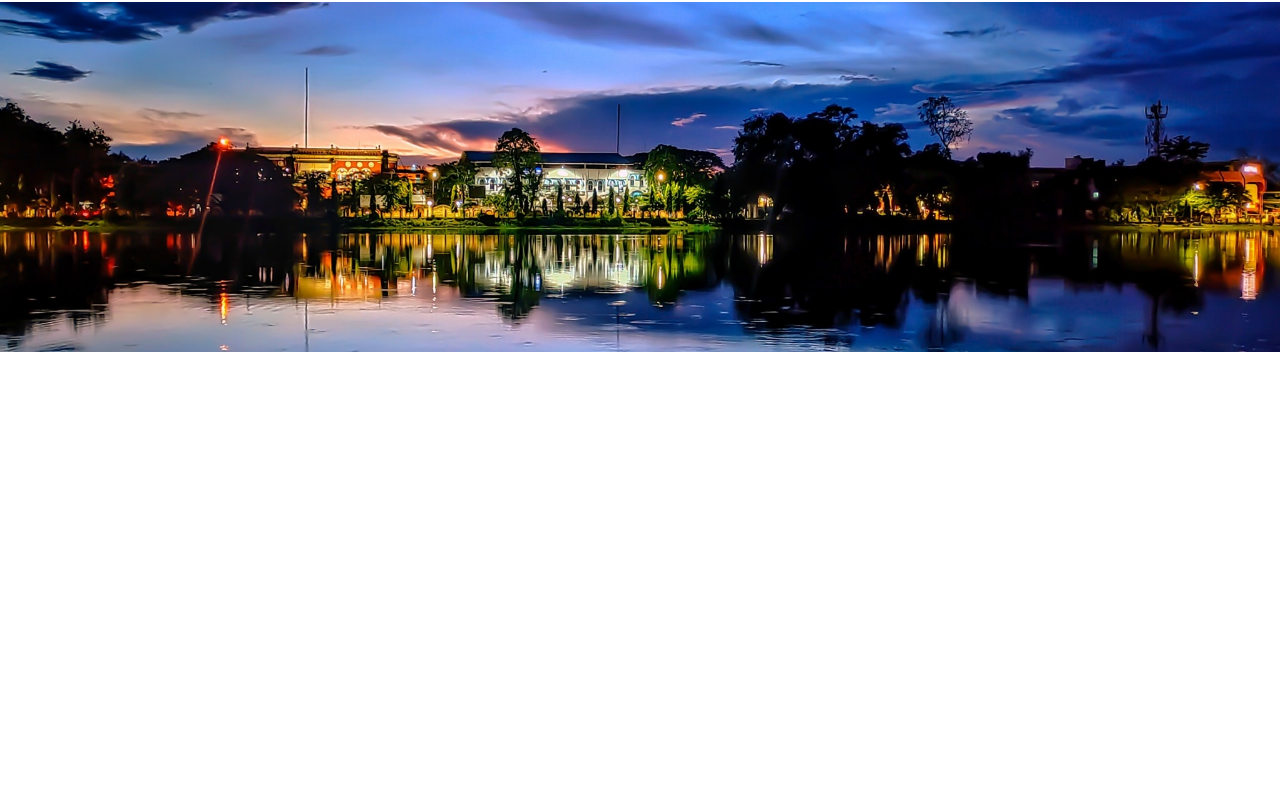
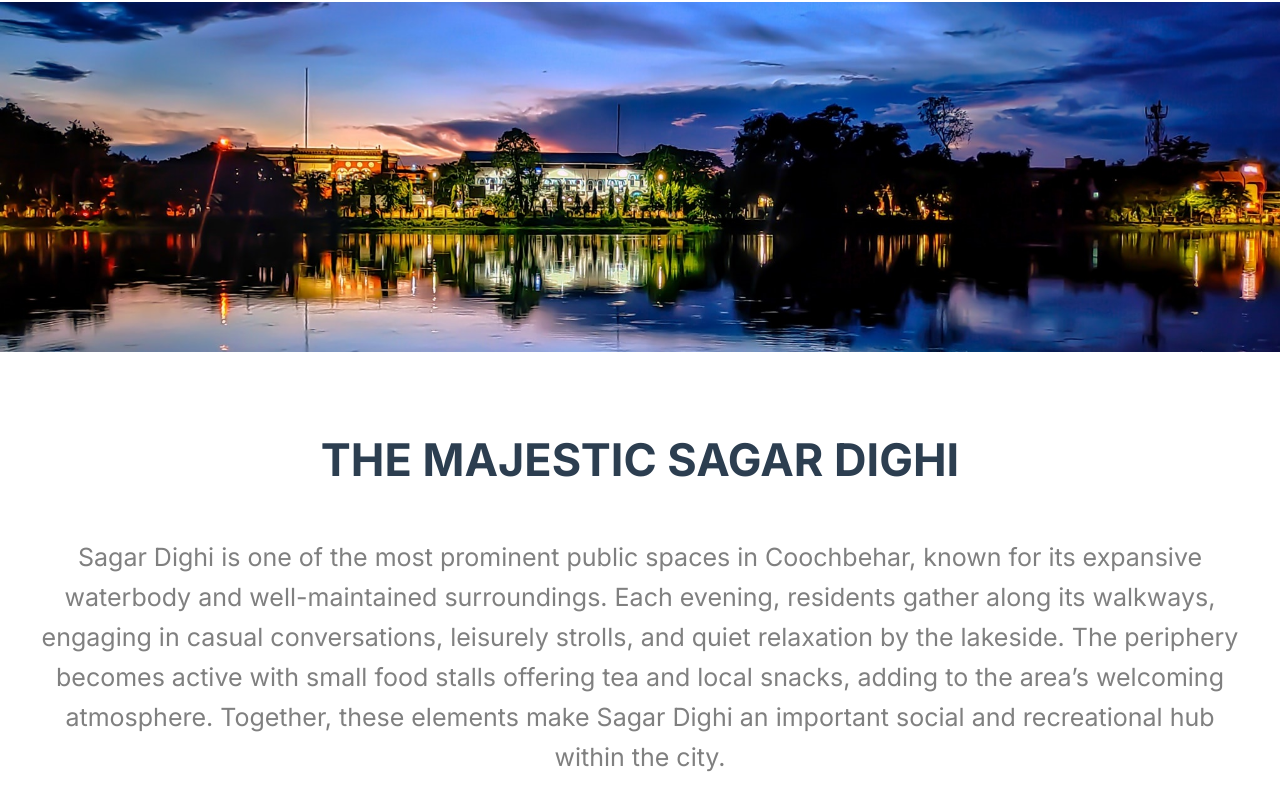
Before and after one commit to abk2191/coochbehar, a React (Vite) app: page / in a window 1280 px wide. Shown: the part 1063-1870 px from the top of the page. Before the commit the page ends 1435 px from the top, so only its background shows below. Built offline with nearby package versions, Linux system fonts and the light colour scheme; a web font is replaced by a local one.

Commit message:
Added new features

```diff
--- a/src/SecondBanner.jsx
+++ b/src/SecondBanner.jsx
@@ -7,6 +7,19 @@ function SecondBanner() {
           alt="sagar-dighi"
           className="second-banner-image"
         />
+        <div className="sagar-dighi-desc-div">
+          <h2>THE MAJESTIC SAGAR DIGHI</h2>
+          <p>
+            Sagar Dighi is one of the most prominent public spaces in
+            Coochbehar, known for its expansive waterbody and well-maintained
+            surroundings. Each evening, residents gather along its walkways,
+            engaging in casual conversations, leisurely strolls, and quiet
+            relaxation by the lakeside. The periphery becomes active with small
+            food stalls offering tea and local snacks, adding to the area’s
+            welcoming atmosphere. Together, these elements make Sagar Dighi an
+            important social and recreational hub within the city.
+          </p>
+        </div>
       </div>
     </>
   );
--- a/src/index.css
+++ b/src/index.css
@@ -154,6 +154,38 @@ body {
   font-family: "Inter", sans-serif;
 }
 
+.second-banner {
+  text-align: center;
+}
+
+.second-banner h2 {
+  font-family: "Inter", sans-serif;
+  padding: 0;
+  margin: 0;
+  font-size: 45px;
+  color: #2c3e50;
+  margin-top: 50px;
+}
+
+.second-banner p {
+  font-family: "Inter", sans-serif;
+  padding: 0;
+  margin: 0;
+  font-size: 25px;
+  color: grey;
+  margin-top: 50px;
+  line-height: 1.6;
+}
+
+.sagar-dighi-desc-div {
+  display: flex;
+  flex-direction: column;
+  align-items: center;
+  justify-content: center;
+  padding: 30px;
+  gap: -20px;
+}
+
 /* Mobile Responsive */
 @media (max-width: 768px) {
   .nav-bar {
```
